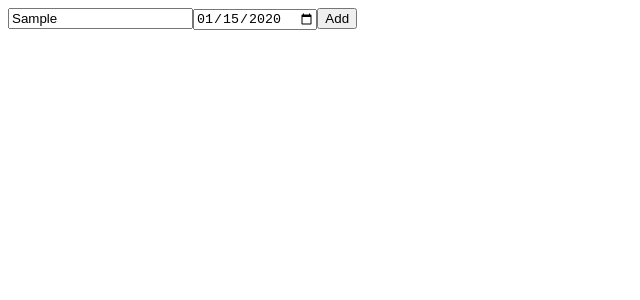
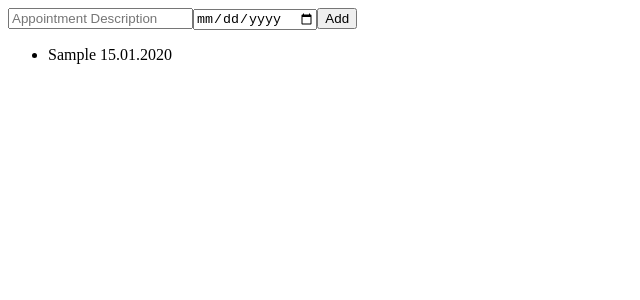
Before and after one commit to maricelmb/appointment, an Angular app: page / in a window 1280 px wide. Both pictures are taken after typing "Sample", "2020-01-15" into the empty fields and a click on the button "Add". Shown: the top 300 px of the page, without its empty margins (0-640 px from the left). Built offline with nearby package versions, Linux system fonts and the light colour scheme.

Commit message:
display the newly added appointment in a list

```diff
--- a/src/app/app.ts
+++ b/src/app/app.ts
@@ -6,7 +6,7 @@ import { AppointmentList } from './appointment-list/appointment-list';
 @Component({
   selector: 'app-root',
   standalone: true,
-  imports: [ AppointmentList],
+  imports: [AppointmentList],
   templateUrl: './app.html',
   styleUrl: './app.css',
 })
--- a/src/app/appointment-list/appointment-list.html
+++ b/src/app/appointment-list/appointment-list.html
@@ -3,3 +3,9 @@
     <input [(ngModel)]="newAppointmentDate" type="date" placeholder="Appointment Date">
     <button (click)="addAppointment()">Add</button>
 </div>
+
+<ul>
+    <li *ngFor="let appointment of appointments">
+        {{appointment.title}} {{appointment.date | date: 'dd.MM.yyyy'}}
+    </li>
+</ul>
--- a/src/app/appointment-list/appointment-list.ts
+++ b/src/app/appointment-list/appointment-list.ts
@@ -1,20 +1,32 @@
 import { Component } from '@angular/core';
 import { Appointment } from '../models/appointment';
 import { FormsModule } from '@angular/forms';
+import { Title } from '@angular/platform-browser';
+import { DatePipe, NgFor } from '@angular/common';
 
 @Component({
   selector: 'app-appointment-list',
-  imports: [FormsModule],
+  imports: [FormsModule, NgFor, DatePipe],
   templateUrl: './appointment-list.html',
-  styleUrl: './appointment-list.css'
+  styleUrl: './appointment-list.css',
 })
 export class AppointmentList {
-  newAppointmentTitle : string = "";
-  newAppointmentDate : Date = new Date();
+  newAppointmentTitle: string = '';
+  newAppointmentDate: Date = new Date();
 
-  appointments: Appointment [] = []
-  addAppointment(){
-    alert(this.newAppointmentTitle + " " + this.newAppointmentDate);
+  appointments: Appointment[] = [];
+  addAppointment() {
+    if (this.newAppointmentTitle.trim().length && this.newAppointmentDate) {
+      let newAppointment: Appointment = {
+        id: Date.now(),
+        title: this.newAppointmentTitle,
+        date: this.newAppointmentDate
+      }
+
+      this.appointments.push(newAppointment);
+
+      this.newAppointmentTitle = "";
+      this.newAppointmentDate = new Date();
+    }
   }
-
 }
```
